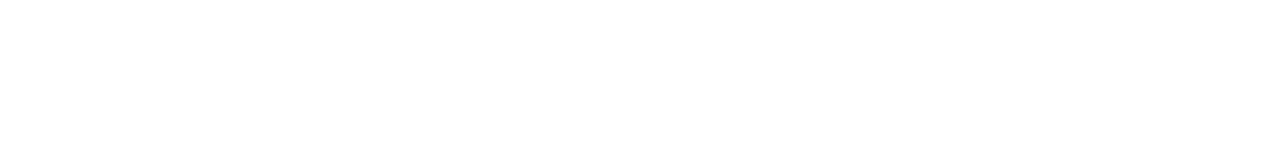
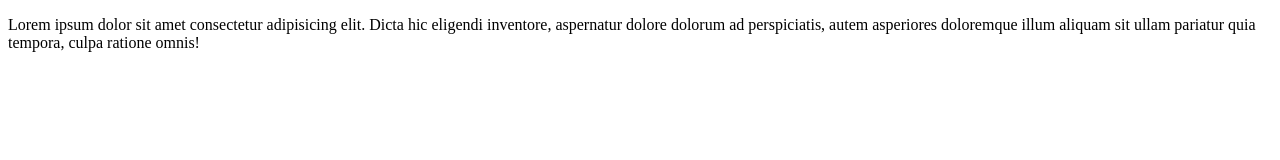
Before and after one commit to albohrer/projeto-1, a plain HTML site: page index.html in a window 1280 px wide. Drawn offline with Linux system fonts and the light colour scheme.

Commit message:
Adicionado txto no body

```diff
--- a/index.html
+++ b/index.html
@@ -6,6 +6,6 @@
     <title>Curso Gratuito Git e GitHub</title>
 </head>
 <body>
-
+    <p>Lorem ipsum dolor sit amet consectetur adipisicing elit. Dicta hic eligendi inventore, aspernatur dolore dolorum ad perspiciatis, autem asperiores doloremque illum aliquam sit ullam pariatur quia tempora, culpa ratione omnis!</p>
 </body>
 </html>
```
